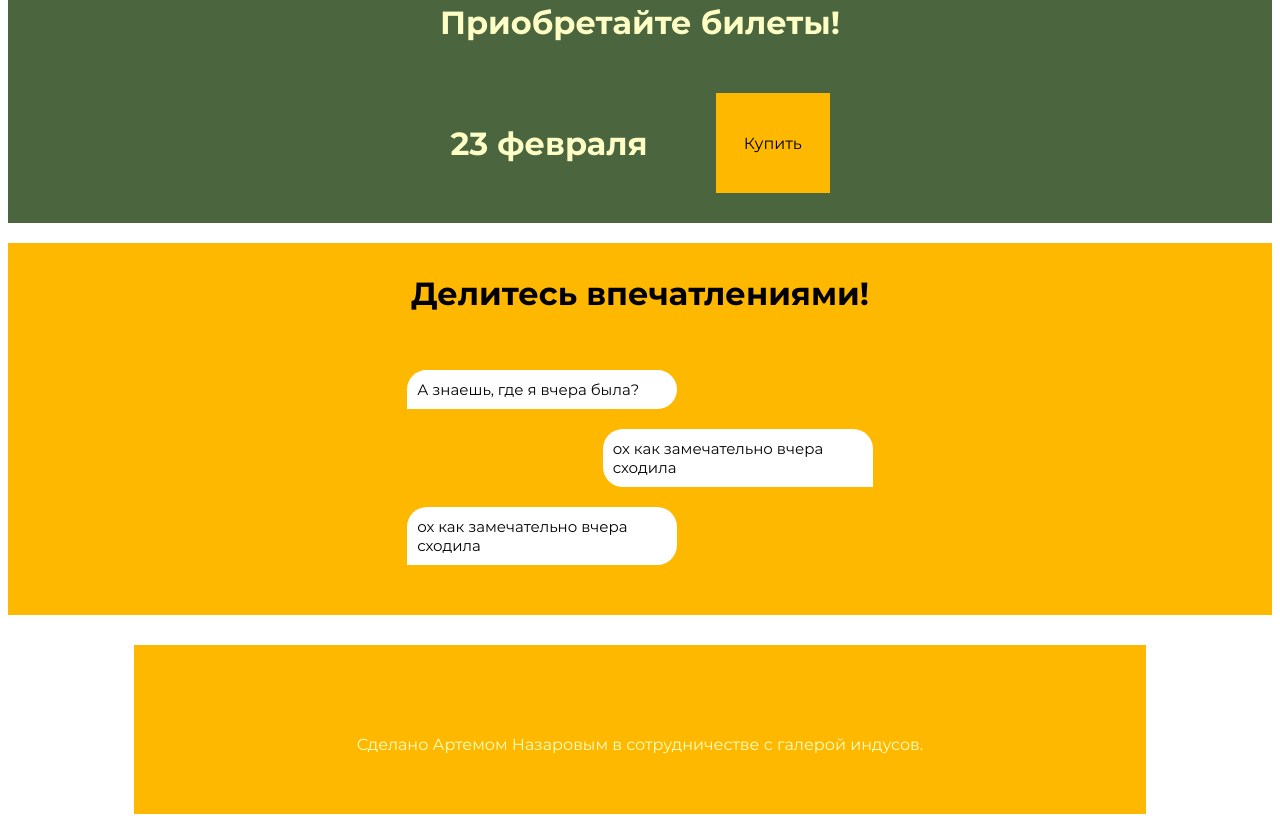
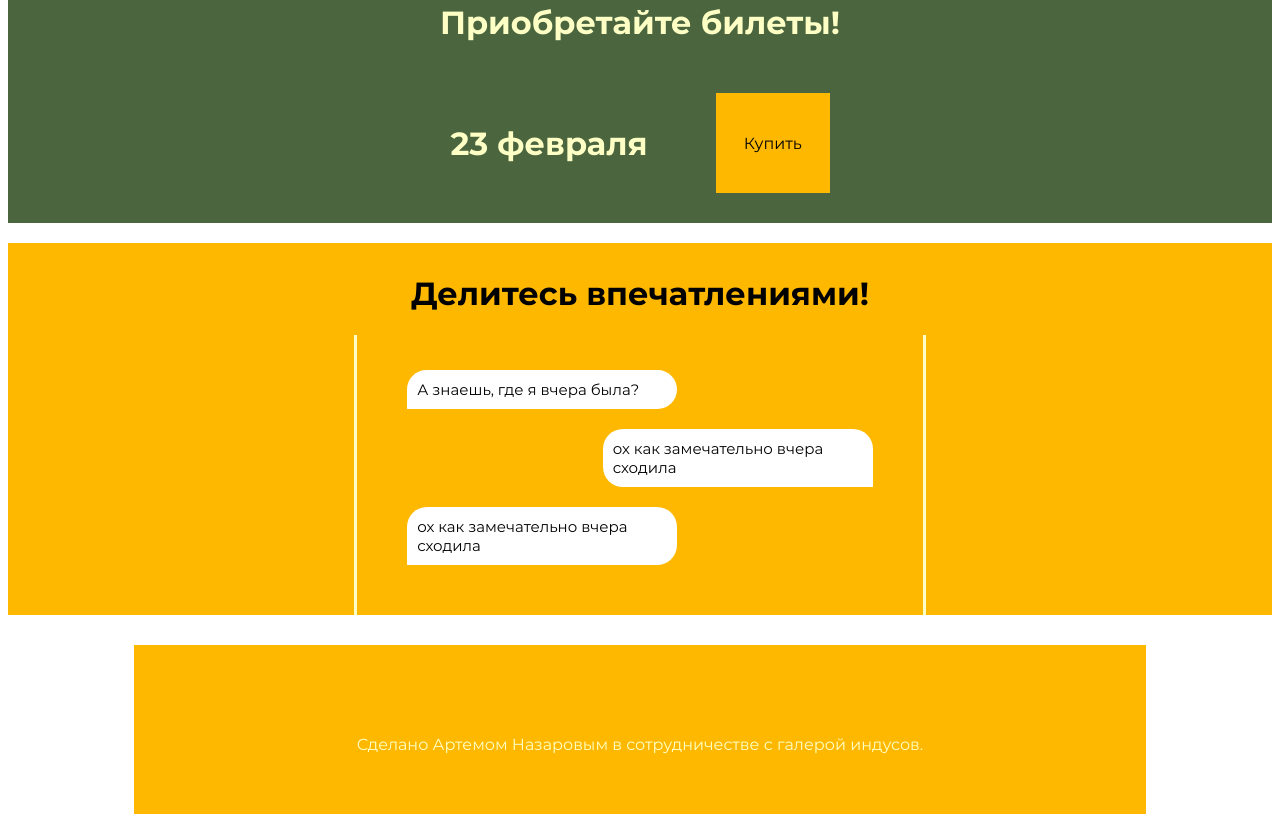
Before and after one commit to nazarovaaaa/Nazarov_site_lib, a website: page client/index.html in a window 1280 px wide. Shown: the part 1360-2182 px from the top of the page. Drawn offline with Linux system fonts and the light colour scheme.

Commit message:
minor dialog changes

```diff
--- a/client/css/style.css
+++ b/client/css/style.css
@@ -254,6 +254,8 @@ figcaption > p{
     font-size: 15px;
     width: 40%;
     min-width: 400px;
+    border-left: var(--main-white) 3px solid;
+    border-right: var(--main-white) 3px solid;
 }
 
 .Speech{
```
